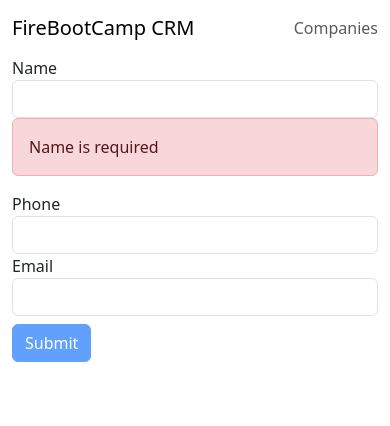
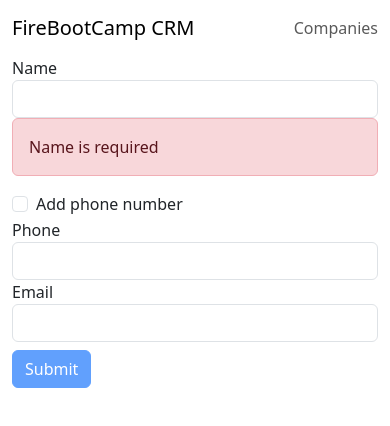
Before and after one commit to SSWConsulting/ng-workshop-mel-nov-2023, an Angular app in the folder firebootcamp-crm/: page /company/add in a window 390 px wide. Shown: the top 426 px of the page. Built offline with nearby package versions, Linux system fonts and the light colour scheme.

Commit message:
added conditional validation to phone number

```diff
--- a/firebootcamp-crm/src/app/company/company-edit/company-edit.component.html
+++ b/firebootcamp-crm/src/app/company/company-edit/company-edit.component.html
@@ -21,6 +21,16 @@
     </div>
   </div>
 
+  <div class="form-check">
+    <input
+    type="checkbox"
+    class="form-check-input"
+    name="checkPhone"
+    formControlName="checkPhone"
+    />
+    <label for="checkPhone">Add phone number</label>
+  </div>
+
   <div class="form-group">
     <label for="phone">Phone</label>
     <input
@@ -29,6 +39,9 @@
       name="phone"
       formControlName="phone"
     />
+    <div *ngIf="form.controls['phone'].hasError('required')" class="alert alert-danger ">
+      Phone number is required
+    </div>
   </div>
 
   <div class="form-group">
--- a/firebootcamp-crm/src/app/company/company-edit/company-edit.component.ts
+++ b/firebootcamp-crm/src/app/company/company-edit/company-edit.component.ts
@@ -59,8 +59,19 @@ export class CompanyEditComponent implements OnInit {
     // formBuilder shorthand method
     this.form = this.formBuilder.group({
       name: ['', [Validators.required, Validators.minLength(3)]],
+      checkPhone: [false],
       phone: [''],
       email: [''],
+    });
+
+    this.form.controls['checkPhone'].valueChanges.subscribe((checked) => {
+      const control = this.form.controls['phone'];
+      if (checked) {
+        control.setValidators([Validators.required]);
+      } else {
+        control.clearValidators();
+      }
+      control.updateValueAndValidity();
     });
   }
 
```
